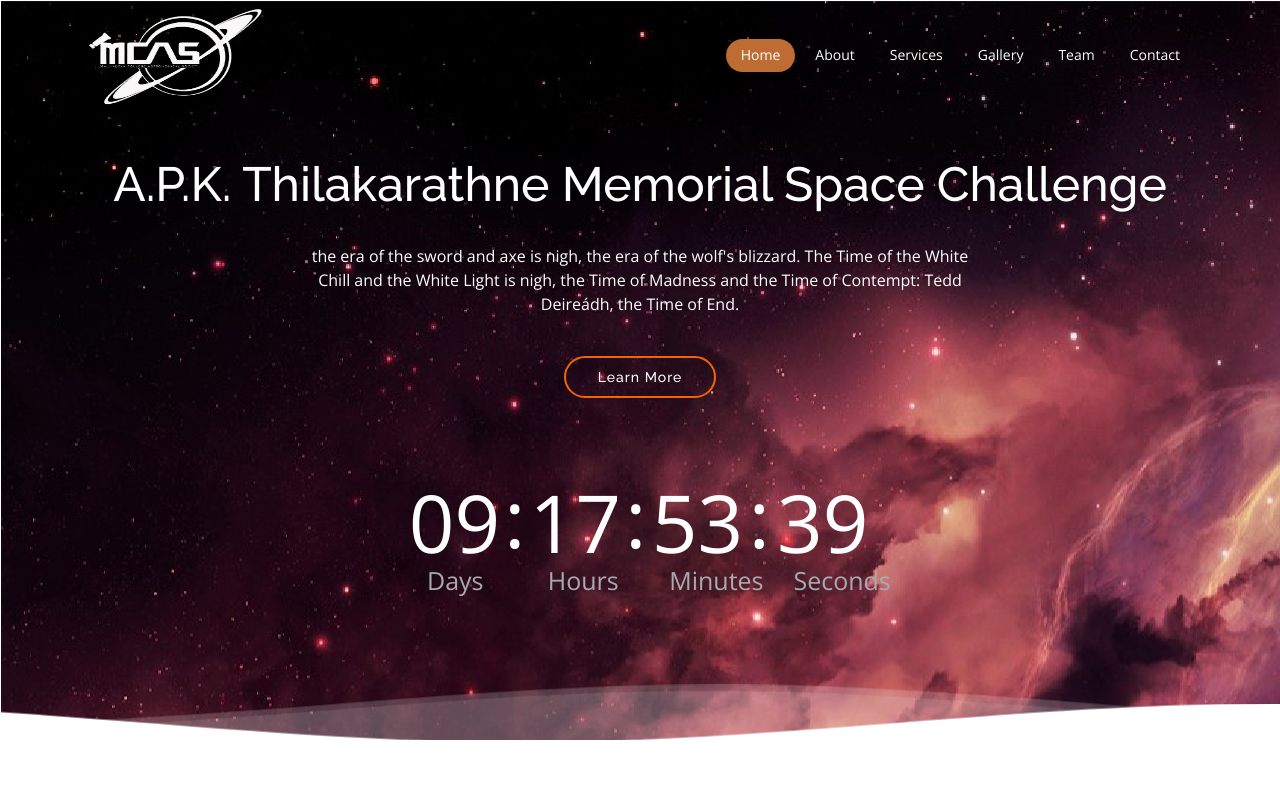
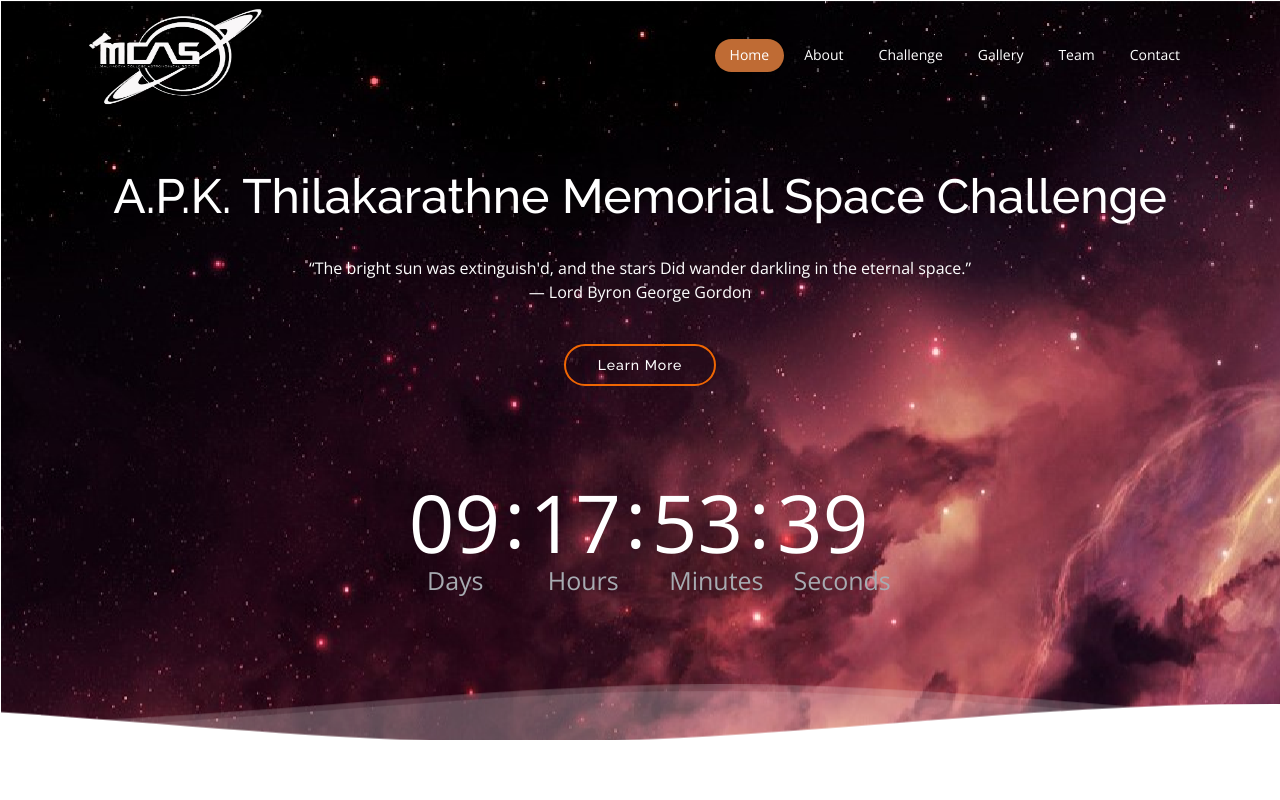
Before and after one commit to lakshith-403/Audax-site, a plain HTML site: page index.html in a window 1280 px wide. Shown: the top 800 px of the page. Drawn offline with nearby package versions, Linux system fonts and the light colour scheme.

Commit message:
minor changes

```diff
--- a/index.html
+++ b/index.html
@@ -56,7 +56,7 @@
         <ul>
           <li class="active"><a href="index.html">Home</a></li>
           <li><a href="#about">About</a></li>
-          <li><a href="#services">Services</a></li>
+          <li><a href="#services">Challenge</a></li>
           <li><a href="#portfolio">Gallery</a></li>
           <li><a href="#team">Team</a></li>
           <li><a href="#contact">Contact</a></li>
@@ -78,8 +78,10 @@
           <br><br><br>
           <h2 class="animated fadeInDown" >A.P.K. Thilakarathne Memorial Space Challenge </h2>
 
-          <p class="animated fadeInUp"> the era of the sword and axe is nigh, the era of the wolf's blizzard. The Time of the White Chill and the White Light is nigh, the Time of Madness and the Time of Contempt: Tedd Deireádh, the Time of End.</p>
-          <a href="https://witcher.fandom.com/wiki/Ithlinne%27s_Prophecy" class="btn-get-started animated fadeInUp scrollto">Learn More</a>
+          <p class="animated fadeInUp"> “The bright sun was extinguish'd, and the stars
+              Did wander darkling in the eternal space.”
+                ― Lord Byron George Gordon</p>
+          <a href="#services" class="btn-get-started animated fadeInUp scrollto">Learn More</a>
         </div>
 
 
@@ -317,7 +319,7 @@
       <div class="container">
 
         <div class="section-title" data-aos="zoom-out">
-          <h2>Services</h2>
+          <h2>Challenge</h2>
           <p>What we do offer</p>
         </div>
 
```
Also changed, not shown: 1 other file.
